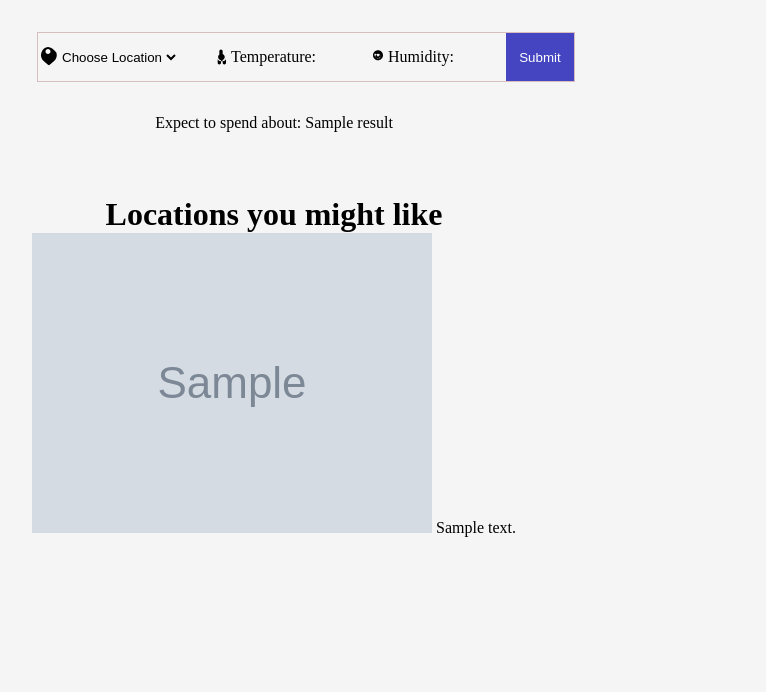
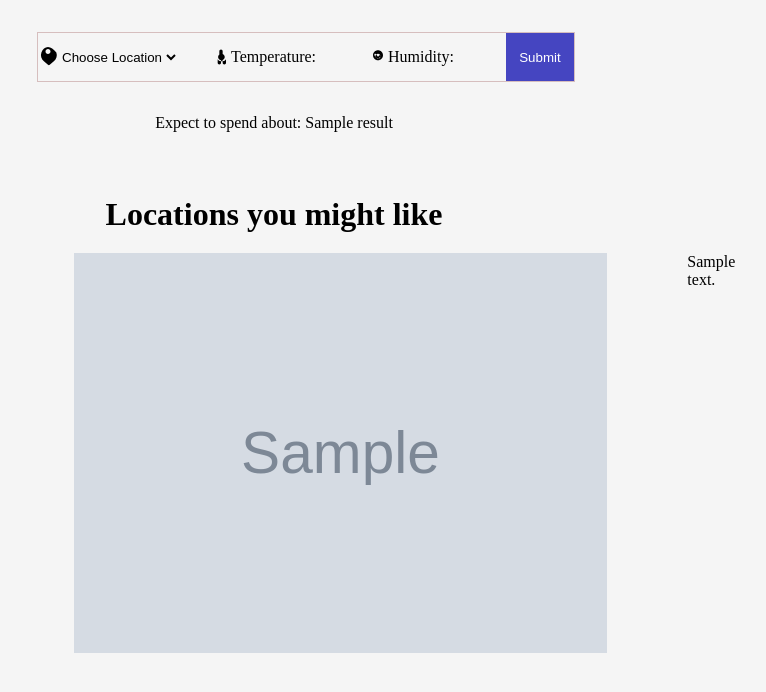
Before and after one commit to 874bowen/a-tourist-expenditure-predictor, a Flask app: template templates/main.html in a window 1280 px wide. Shown: the part 73-765 px from the top of the page, without its empty margins (366-1132 px from the left). Run offline with Flask 3, Linux system fonts and the light colour scheme; the template is opened without the code that fills it: most values are stand-ins (such as "Sample title", 1, 10 or a date in 2020); grey boxes marked "Sample" are stand-in pictures; parts of the project's set-up code (start-up, migrations or seed data) failed here and were passed over.

Commit message:
CArds display

```diff
--- a/static/css/main.css
+++ b/static/css/main.css
@@ -8,12 +8,20 @@ body {
     background-color: #F5F5F5;
 }
 
+.card {
+    width: 400px;
+    height: 400px;
+    display: flex;
+    gap: 5em;
+}
+
 .visitcards {
     width: 100%;
     display: flex;
     flex-direction: column;
     align-items: center;
     margin-top: 4em;
+    gap: 20px;
 }
 
 .result {
--- a/templates/main.html
+++ b/templates/main.html
@@ -95,11 +95,13 @@
         <div class="visitcards">
             <h1>Locations you might like</h1>
 
-            <div>
-                <img src={{places.place_picture}} alt="place image" />
-                    {{places.place_description}}
-                {% endif %}
-            </div>
+            <section class="card-section">
+                <div class="card">
+                    <img class="card-img" src={{places.place_picture}} alt="place image" />
+                        <p class="card-text">{{places.place_description}}</p>
+                    {% endif %}
+                </div>
+            </section>
         </div>
     </body>
 </html>
```
